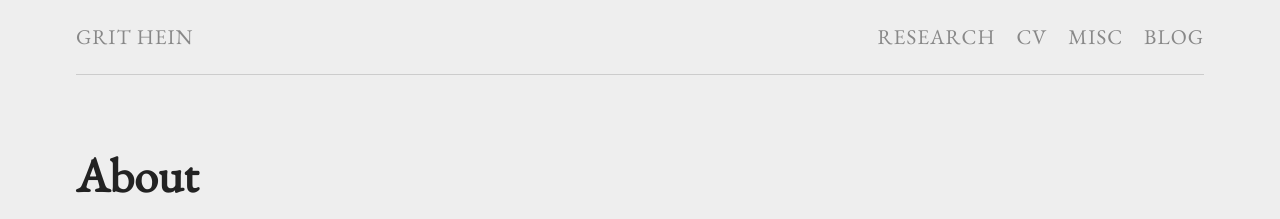
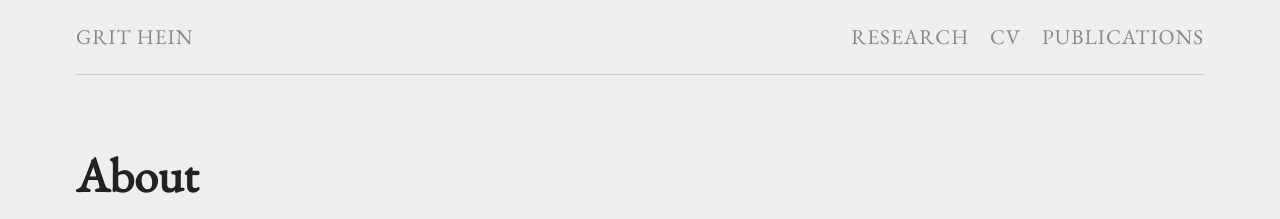
Before and after one commit to grithein/grithein, a Jekyll site: the page built from index.md, in a window 1280 px wide. Shown: the top 219 px of the page. Built offline with Jekyll 4.4.1, drawn with Linux system fonts in a browser that asks for light colours; part of the change alters nothing that is shown.

Commit message:
Update menu.yml

```diff
--- a/_data/menu.yml
+++ b/_data/menu.yml
@@ -4,11 +4,14 @@
 - title: "CV"
   href: "/cv/"
 
-- title: "Misc"
-  href: "/misc/"
+- title: "Publications"
+  href: "/publications/"
 
-- title: "Blog"
-  href: "/blog/"
+#- title: "Misc"
+#  href: "/misc/"
+
+#- title: "Blog"
+#  href: "/blog/"
 
   # subcategories:
   #  - subtitle: "Item 1"
```
